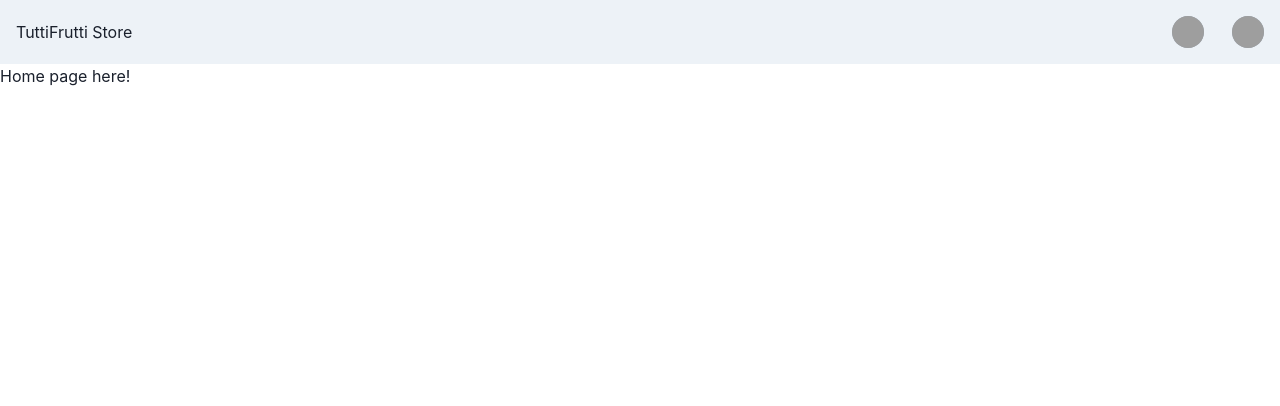
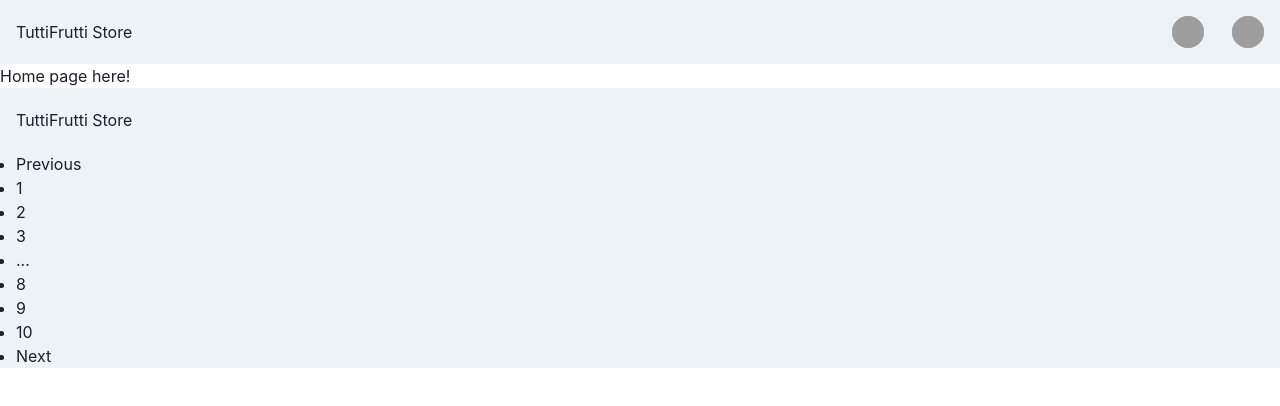
Before and after one commit to TheBridge-FullStackDeveloper/tuttifruti-store-front-2021, a React (Create React App) app: page /home in a window 1280 px wide. Shown: the top 406 px of the page. Built offline with nearby package versions, Linux system fonts and the light colour scheme; grey boxes are pictures that could not be loaded.

Commit message:
feat: add ReactPagination

```diff
--- a/package.json
+++ b/package.json
@@ -15,6 +15,7 @@
     "react": "^17.0.2",
     "react-dom": "^17.0.2",
     "react-hook-form": "^7.16.2",
+    "react-paginate": "^7.1.3",
     "react-router-dom": "^5.3.0",
     "react-scripts": "4.0.3",
     "web-vitals": "^1.1.2"
--- /dev/null
+++ b/src/components/pagination/index.jsx
@@ -0,0 +1,22 @@
+import ReactPaginate from 'react-paginate';
+
+import {
+    Box,
+    Flex,
+    useColorModeValue,
+} from '@chakra-ui/react';
+
+
+export default function Pagination () {
+    return (
+        <>
+      <Box bg={useColorModeValue('gray.100', 'gray.900')} px={4}>
+        <Flex h={16} alignItems={'center'} justifyContent={'space-between'}>
+          <Box>TuttiFrutti Store</Box>
+          </Flex>
+          <ReactPaginate />
+      </Box>
+    </>
+
+    )
+}
--- a/src/index.js
+++ b/src/index.js
@@ -5,6 +5,7 @@ import { ChakraProvider } from "@chakra-ui/react";
 
 import routes from "routes";
 import Header from "./components/header";
+import Pagination from "./components/pagination"
 
 ReactDOM.render(
   <React.StrictMode>
@@ -17,6 +18,7 @@ ReactDOM.render(
           ))}
           <Redirect to="/home" />
         </Switch>
+        <Pagination />
       </BrowserRouter>
     </ChakraProvider>
   </React.StrictMode>,
```
Also changed, not shown: 1 other file (tests, documents, lock files or other folders).
